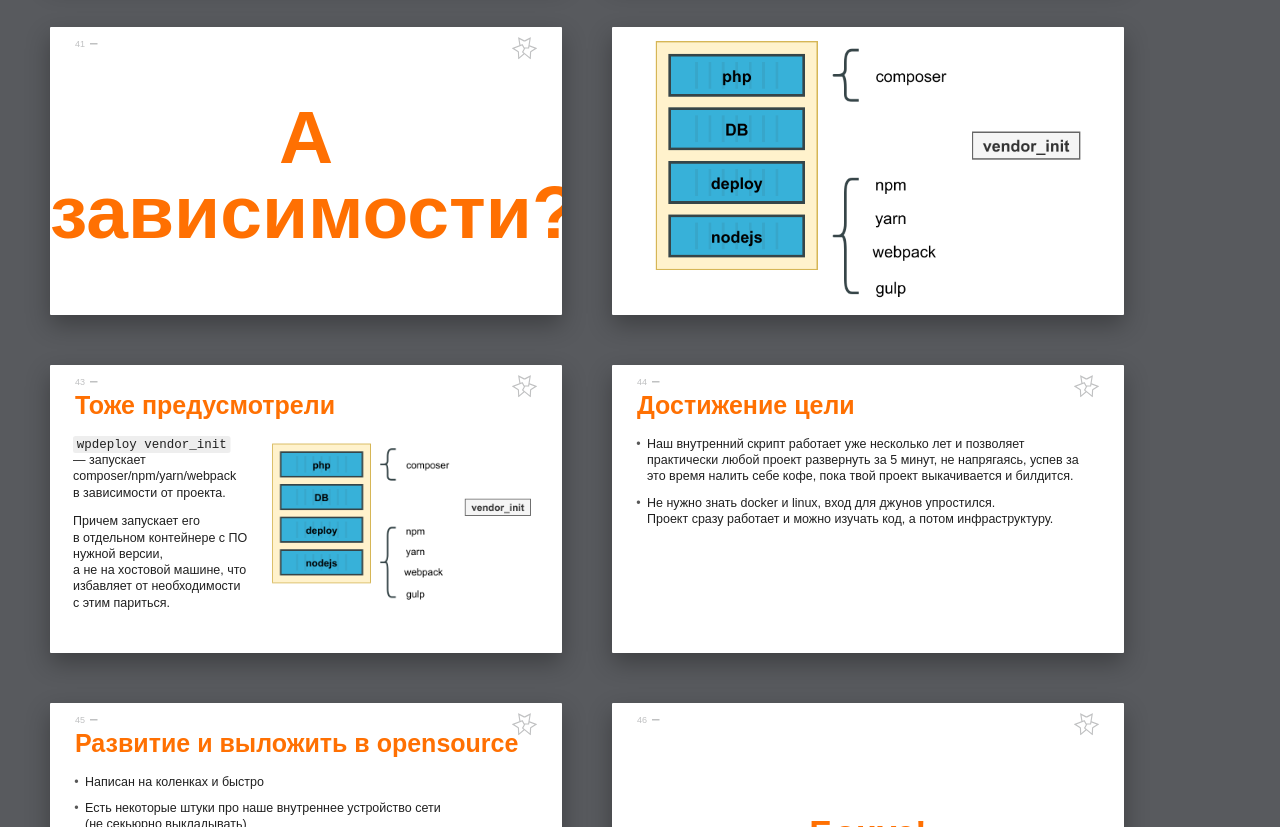
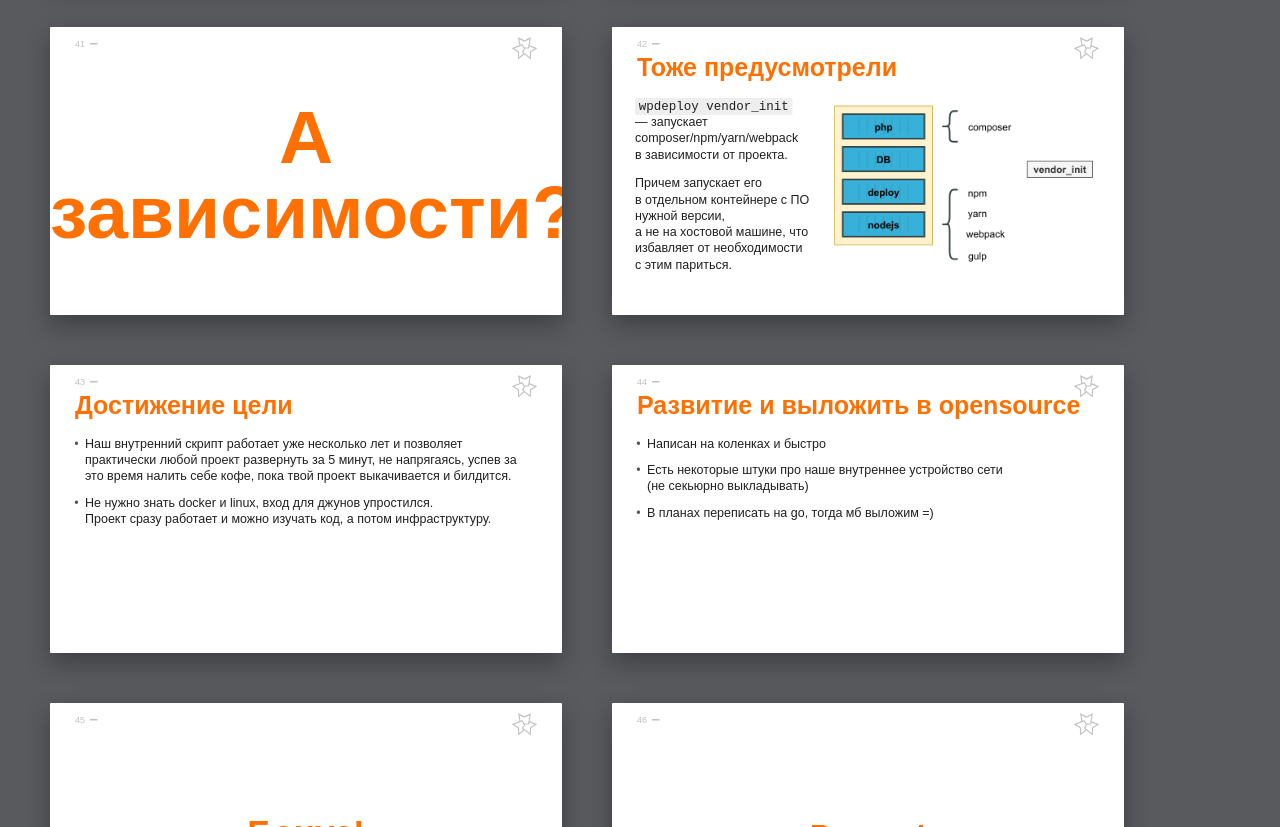
Before and after one commit to north-leshiy/wpdeploy-prezent, a website: page prepared/index.html in a window 1280 px wide. Shown: the part 6907-7734 px from the top of the page. Drawn offline with Linux system fonts and the light colour scheme; a web font is replaced by a local one.

Commit message:
fix: before krasnodar, remove slide with pic

```diff
--- a/prepared/index.html
+++ b/prepared/index.html
@@ -478,11 +478,6 @@
     <div class="logo"></div>
 </section>
 
-<section class="slide clear">
-    <img src="images/vendor_init.png" class="cover" alt="">
-    <div class="logo"></div>
-</section>
-
 <section class="slide ">
     <h2>Тоже предусмотрели</h2>
 
```
